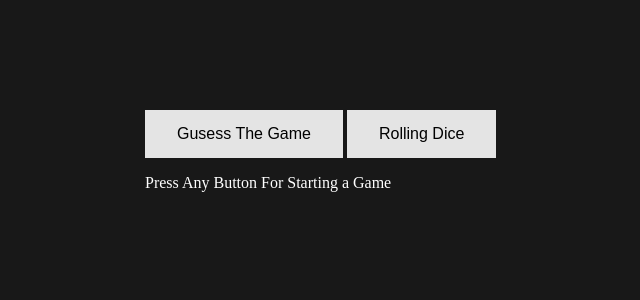
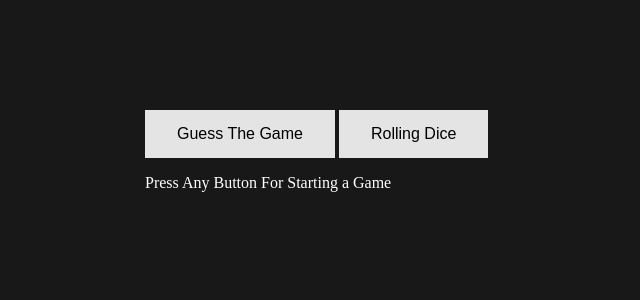
Before and after one commit to rzoshin/Rolling-Dice-or-Guess-The-Number-, a Django app: page / in a window 1280 px wide. Shown: the part 290-590 px from the top of the page, without its empty margins (303-943 px from the left). Run offline with Django 3.2, Linux system fonts and the light colour scheme.

Commit message:
Update home.html

```diff
--- a/players/templates/home.html
+++ b/players/templates/home.html
@@ -40,7 +40,7 @@
     <div class="container">
       <div class="vertical-center">
         <a href="{% url 'gtn-page' %}"
-          ><button class="game" id="gtnid">Gusess The Game</button></a
+          ><button class="game" id="gtnid">Guess The Game</button></a
         >
         <a href="{% url 'rd-page' %}"
           ><button class="game" id="rdid">Rolling Dice</button></a
```
